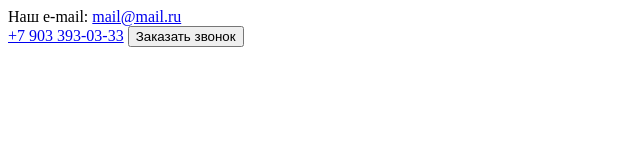
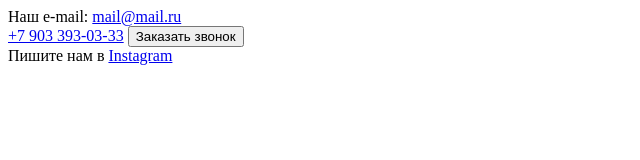
Before and after one commit to VassaMaster/special-app, a plain HTML site: page test.html in a window 1280 px wide. Shown: the whole page, without its empty margins (0-640 px from the left). Drawn offline with Linux system fonts and the light colour scheme.

Commit message:
new web contact sdded

```diff
--- a/test.html
+++ b/test.html
@@ -16,6 +16,7 @@
             <a href="tel:+79033930333">+7 903 393-03-33</a>
             <button>Заказать звонок</button>
         </div>
+        <div>Пишите нам в <a href="https://www.instagram.com/skillbox.ru" target="_blank">Instagram</a></div>
     </header>
 </body>
 </html>
```
